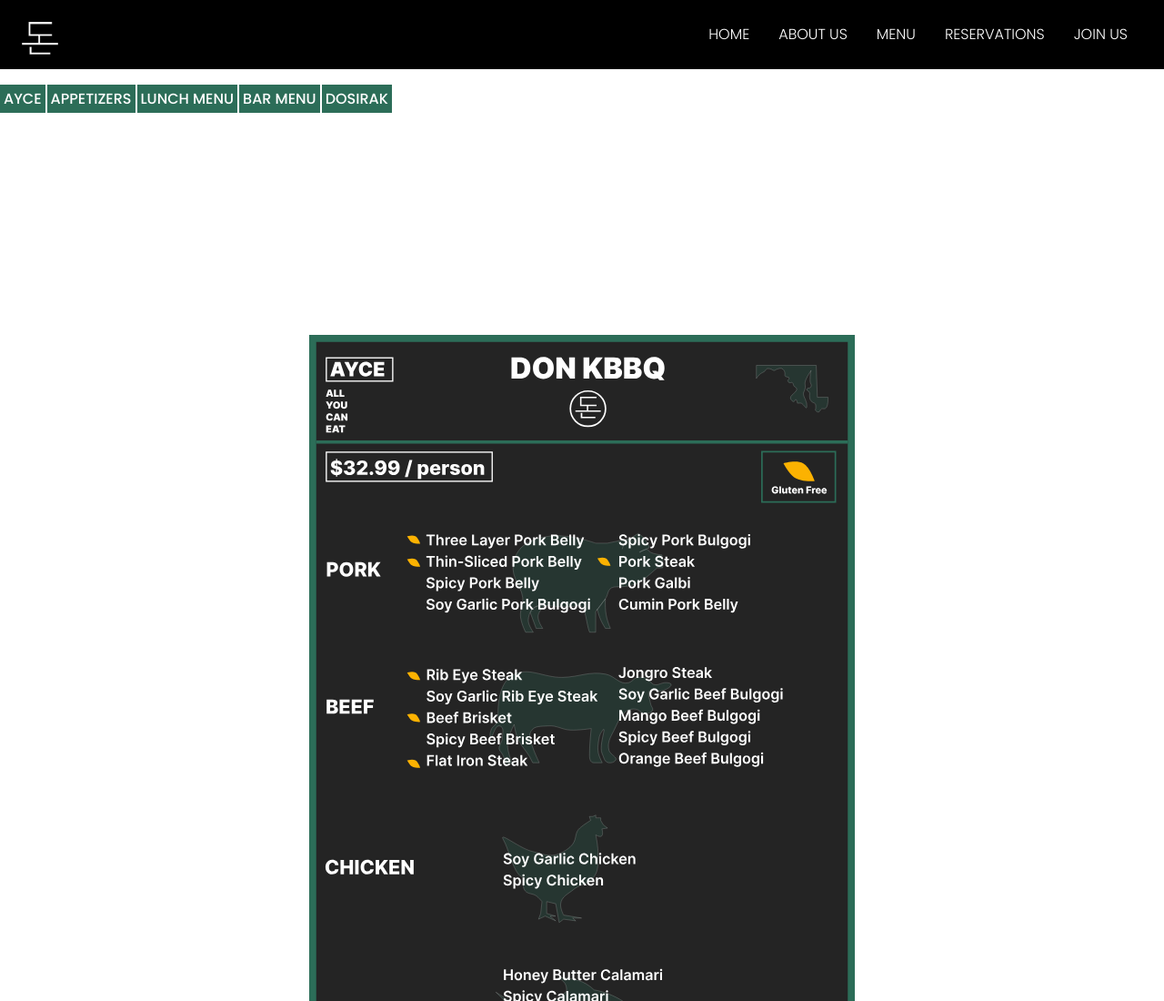
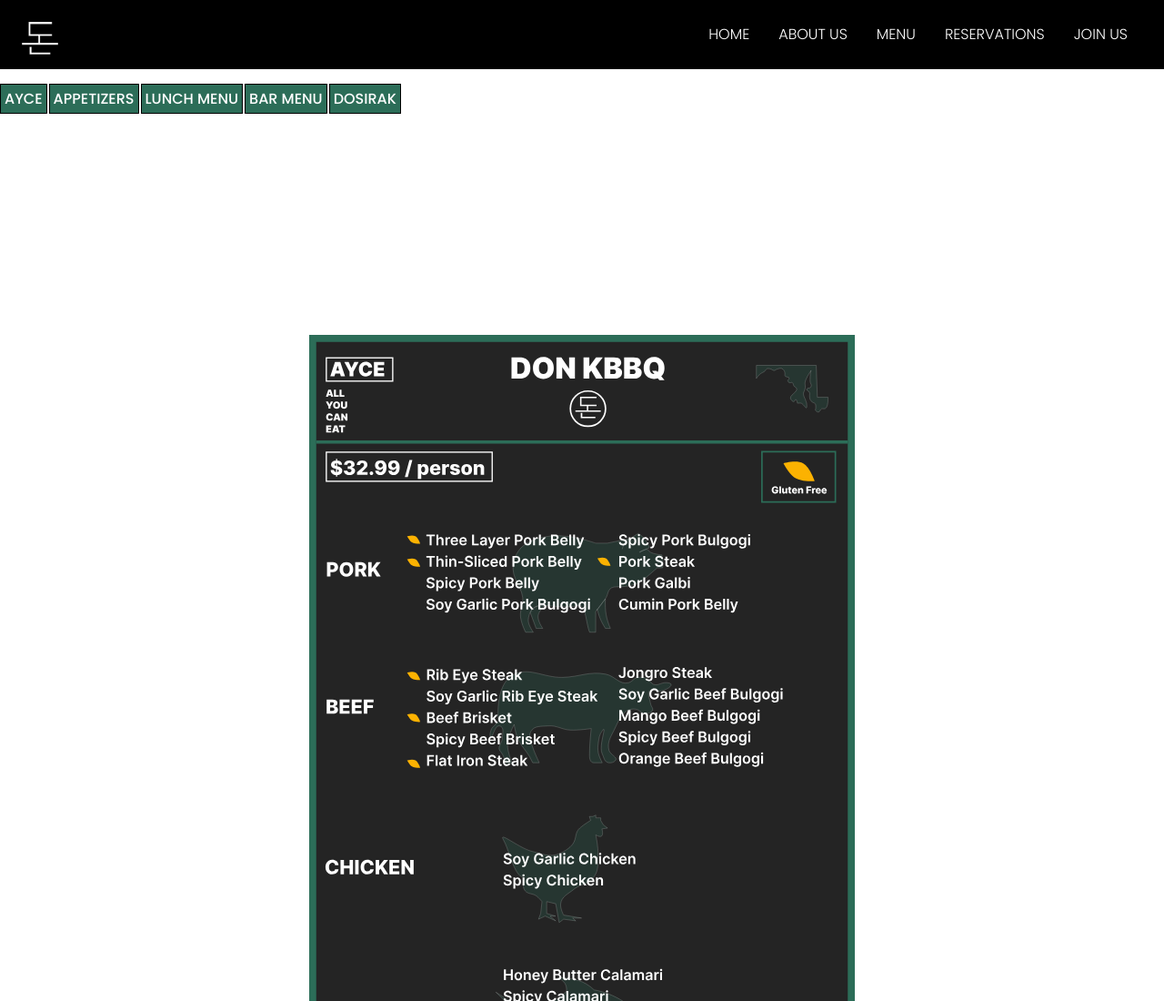
Before and after one commit to Victor-M-Lopez/Korean-BBQ-restaurant, a plain HTML site: page menu.html in a window 1280 px wide. Shown: the top 1100 px of the page at 91% size. Drawn offline with Linux system fonts and the light colour scheme.

Commit message:
fixed issues on menu page

```diff
--- a/style.css
+++ b/style.css
@@ -565,7 +565,7 @@ footer{
 }
 
 .menu_link {
-  /* border: 1px solid #000; */
+  border: 1px solid #000;
   background-color: var(--color-dark_green);
   color: #FFF;
   padding: 4px;
```
